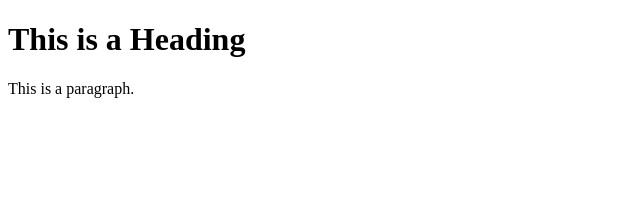
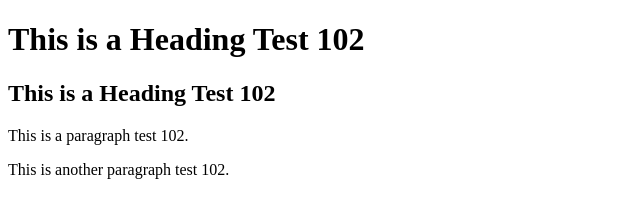
Before and after one commit to JFranTech/LaGuardiaTest1, a plain HTML site: page index.html in a window 1280 px wide. Shown: the whole page, without its empty margins (0-640 px from the left). Drawn offline with Linux system fonts and the light colour scheme.

Commit message:
Change Title. Add headers.

```diff
--- a/index.html
+++ b/index.html
@@ -1,12 +1,17 @@
 <!DOCTYPE html>
 <html>
 <head>
-<title>Page Title</title>
+<title>LaGardia</title>
 </head>
 <body>
 
-<h1>This is a Heading</h1>
-<p>This is a paragraph.</p>
+<h1>This is a Heading Test 102</h1>
+
+<h2>This is a Heading Test 102</h2>
+
+<p>This is a paragraph test 102.</p>
+
+<p>This is another paragraph test 102.</p>
 
 </body>
 </html>
```
